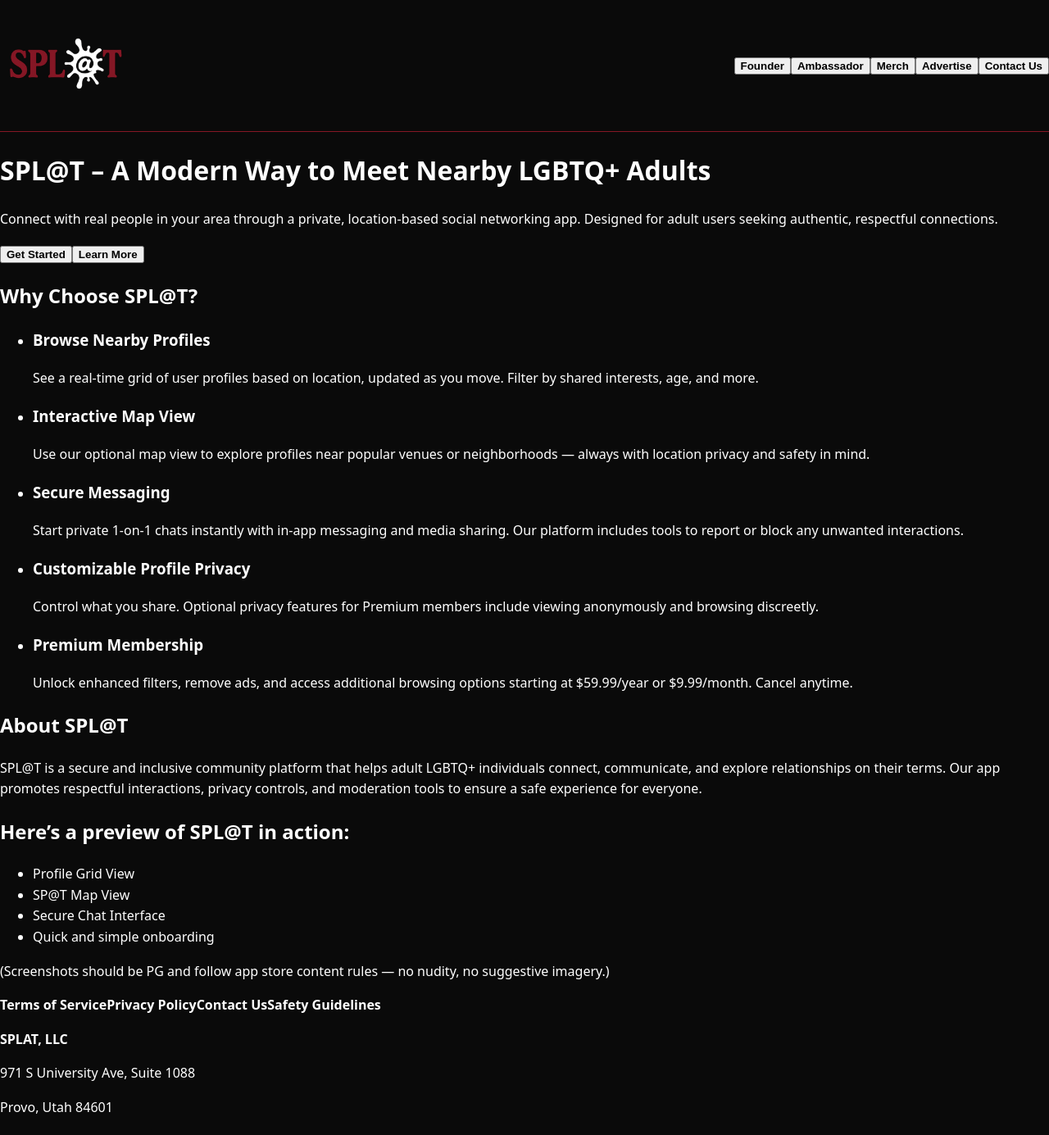
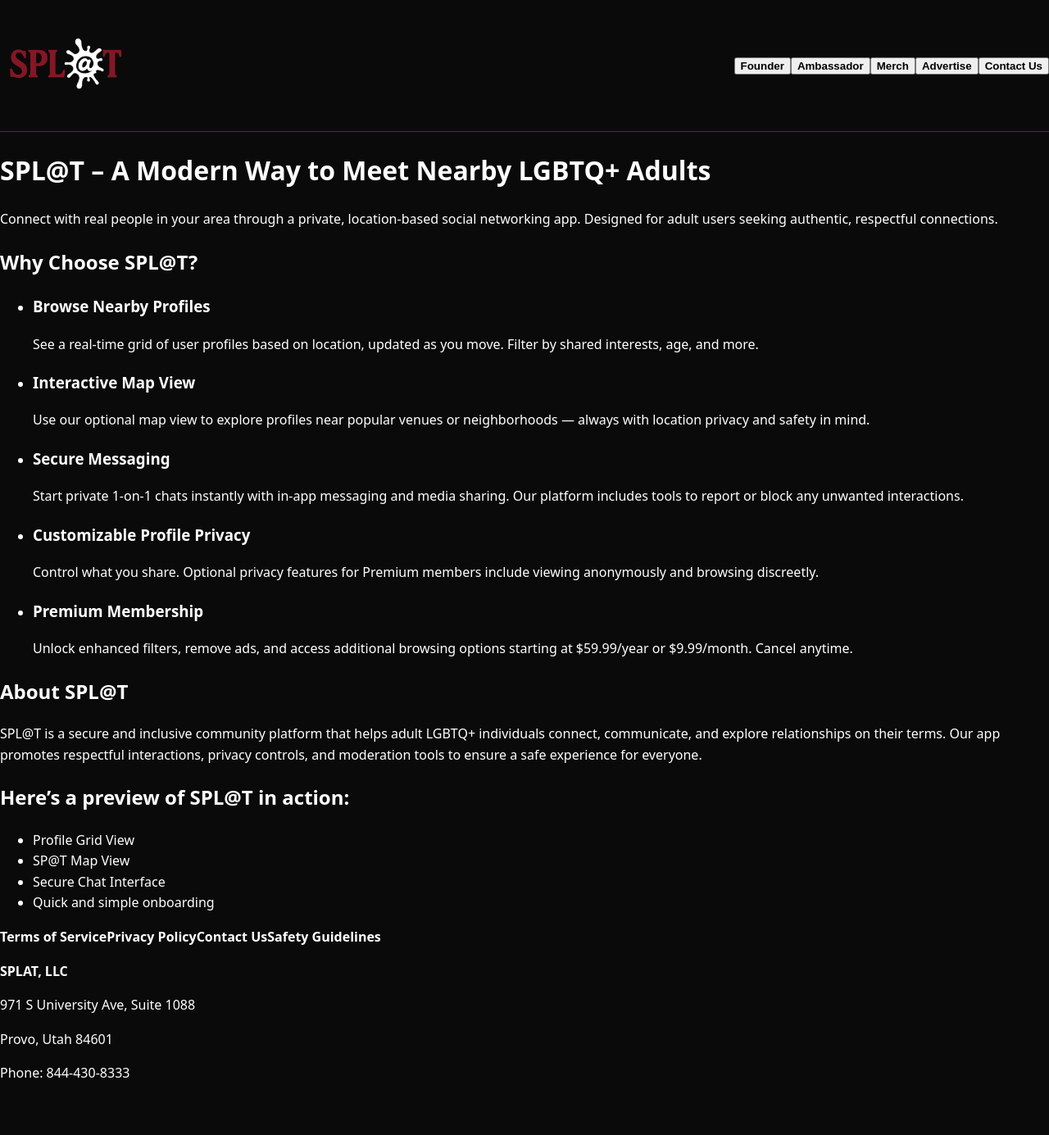
Before and after one commit to SPLAT-Admin/splat-landing-lite, a Next.js app: page / in a window 1280 px wide. Shown: the top 1385 px of the page at 82% size. After the commit the page ends 1339 px from the top, so only its background shows below. Built offline with nearby package versions, Linux system fonts and the light colour scheme.

Commit message:
feat: Fina; redesign SPL@T home page: visual, informative, spaced sections, Stripe compliant, business info in footer

```diff
--- a/pages/index.tsx
+++ b/pages/index.tsx
@@ -12,10 +12,6 @@
         <header className="hero">
           <h1>SPL@T – A Modern Way to Meet Nearby LGBTQ+ Adults</h1>
           <p>Connect with real people in your area through a private, location-based social networking app. Designed for adult users seeking authentic, respectful connections.</p>
-          <div className="cta-buttons">
-            <button>Get Started</button>
-            <button>Learn More</button>
-          </div>
         </header>
 
         <section className="features">
@@ -57,7 +53,6 @@
             <li>Secure Chat Interface</li>
             <li>Quick and simple onboarding</li>
           </ul>
-          <p>(Screenshots should be PG and follow app store content rules — no nudity, no suggestive imagery.)</p>
         </section>
 
         <footer>
```
